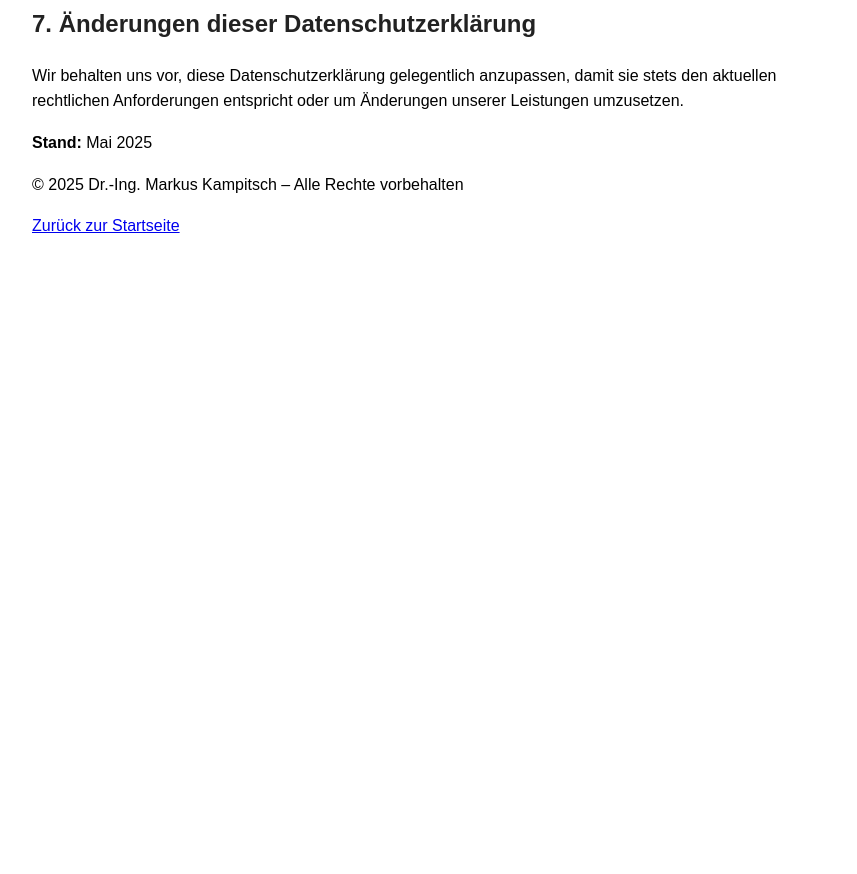
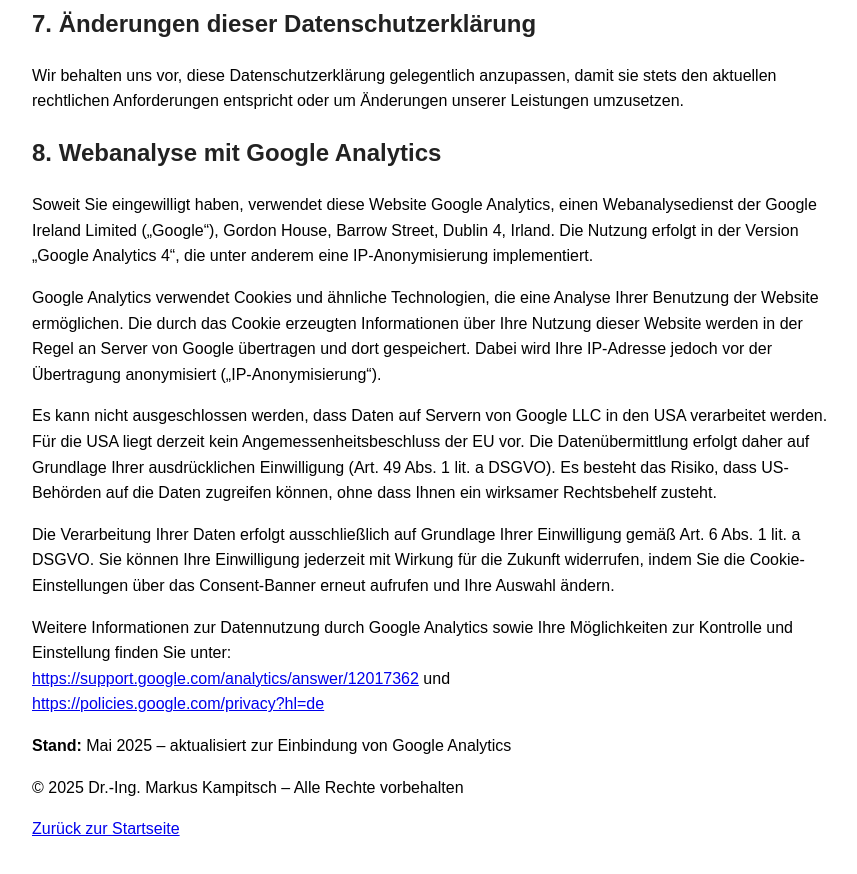
Before and after one commit to MarkusKampitsch/KEI_website, a plain HTML site: page datenschutz.html in a window 1280 px wide. Shown: the part 1580-2454 px from the top of the page, without its empty margins (208-1065 px from the left). Before the commit the page ends 1851 px from the top, so only its background shows below. Drawn offline with Linux system fonts and the light colour scheme.

Commit message:
datenaschuttzergänzt

```diff
--- a/datenschutz.html
+++ b/datenschutz.html
@@ -80,7 +80,28 @@
     Wir behalten uns vor, diese Datenschutzerklärung gelegentlich anzupassen, damit sie stets den aktuellen rechtlichen Anforderungen entspricht oder um Änderungen unserer Leistungen umzusetzen.
   </p>
 
-  <p><strong>Stand:</strong> Mai 2025</p>
+  <h2>8. Webanalyse mit Google Analytics</h2>
+  <p>
+    Soweit Sie eingewilligt haben, verwendet diese Website Google Analytics, einen Webanalysedienst der Google Ireland Limited („Google“), Gordon House, Barrow Street, Dublin 4, Irland. Die Nutzung erfolgt in der Version „Google Analytics 4“, die unter anderem eine IP-Anonymisierung implementiert.
+  </p>
+  <p>
+    Google Analytics verwendet Cookies und ähnliche Technologien, die eine Analyse Ihrer Benutzung der Website ermöglichen. Die durch das Cookie erzeugten Informationen über Ihre Nutzung dieser Website werden in der Regel an Server von Google übertragen und dort gespeichert. Dabei wird Ihre IP-Adresse jedoch vor der Übertragung anonymisiert („IP-Anonymisierung“).
+  </p>
+  <p>
+  Es kann nicht ausgeschlossen werden, dass Daten auf Servern von Google LLC in den USA verarbeitet werden. Für die USA liegt derzeit kein Angemessenheitsbeschluss der EU vor. Die Datenübermittlung erfolgt daher auf Grundlage Ihrer ausdrücklichen Einwilligung (Art. 49 Abs. 1 lit. a DSGVO). Es besteht das Risiko, dass US-Behörden auf die Daten zugreifen können, ohne dass Ihnen ein wirksamer Rechtsbehelf zusteht.
+</p>
+  <p>
+    Die Verarbeitung Ihrer Daten erfolgt ausschließlich auf Grundlage Ihrer Einwilligung gemäß Art. 6 Abs. 1 lit. a DSGVO. Sie können Ihre Einwilligung jederzeit mit Wirkung für die Zukunft widerrufen, indem Sie die Cookie-Einstellungen über das Consent-Banner erneut aufrufen und Ihre Auswahl ändern.
+  </p>
+  <p>
+    Weitere Informationen zur Datennutzung durch Google Analytics sowie Ihre Möglichkeiten zur Kontrolle und Einstellung finden Sie unter:
+    <br />
+    <a href="https://support.google.com/analytics/answer/12017362" target="_blank" rel="noopener noreferrer">https://support.google.com/analytics/answer/12017362</a> und
+    <br />
+    <a href="https://policies.google.com/privacy?hl=de" target="_blank" rel="noopener noreferrer">https://policies.google.com/privacy?hl=de</a>
+  </p>
+
+  <p><strong>Stand:</strong> Mai 2025 – aktualisiert zur Einbindung von Google Analytics</p>
 
   <footer>
     <p>© 2025 Dr.-Ing. Markus Kampitsch – Alle Rechte vorbehalten</p>
```
